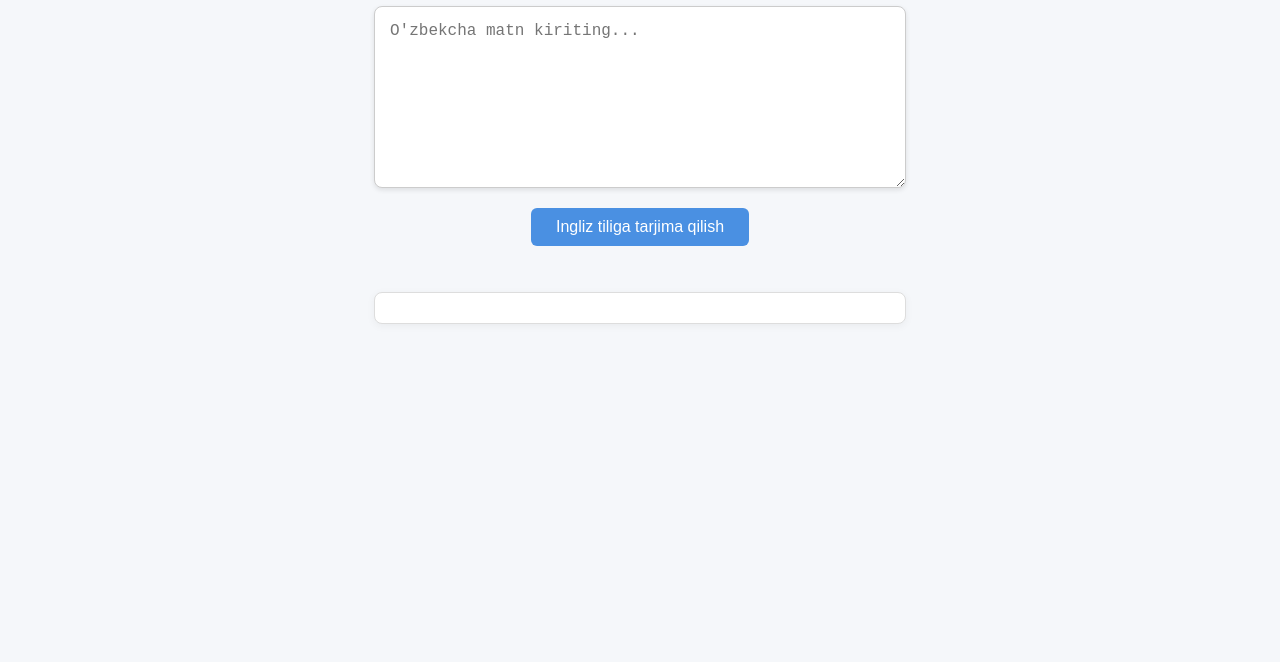
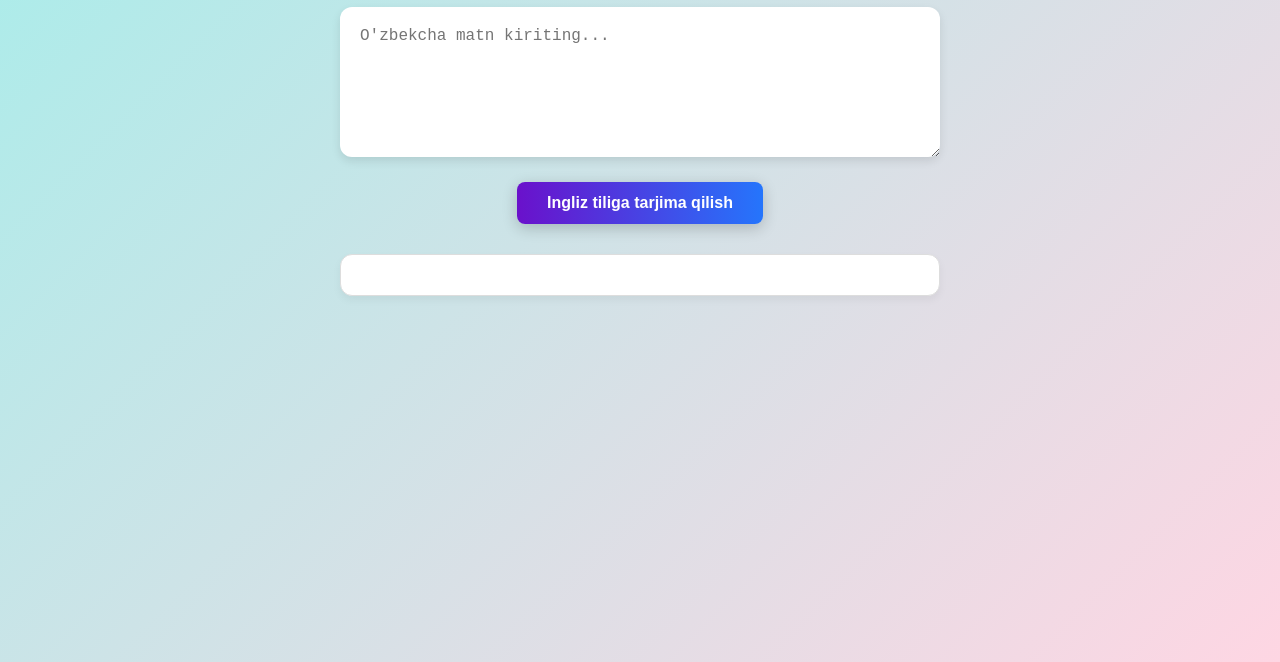
Before and after one commit to SuhrobAbdurazzokov/translator, a plain HTML site: page index.html in a window 1280 px wide. Shown: the part 138-800 px from the top of the page. Drawn offline with Linux system fonts and the light colour scheme.

Commit message:
updae translator

```diff
--- a/index.html
+++ b/index.html
@@ -3,59 +3,97 @@
   <head>
     <meta charset="UTF-8" />
     <title>Tarjimon</title>
+    <link
+      href="https://fonts.googleapis.com/css2?family=Poppins:wght@400;600&display=swap"
+      rel="stylesheet"
+    />
     <style>
+      * {
+        box-sizing: border-box;
+        margin: 0;
+        padding: 0;
+      }
+
       body {
-        font-family: "Segoe UI", sans-serif;
-        background: #f5f7fa;
+        font-family: "Poppins", sans-serif;
+        background: linear-gradient(135deg, #a8edea, #fed6e3);
+        min-height: 100vh;
         display: flex;
         flex-direction: column;
         align-items: center;
-        padding: 50px 20px;
+        justify-content: flex-start;
+        padding: 60px 20px;
+        color: #333;
       }
 
       h1 {
-        color: #333;
+        font-size: 36px;
+        margin-bottom: 30px;
+        color: #2c3e50;
+        text-shadow: 1px 1px 2px rgba(0, 0, 0, 0.1);
       }
 
       textarea {
         width: 90%;
-        max-width: 500px;
+        max-width: 600px;
         height: 150px;
-        padding: 15px;
+        padding: 20px;
         font-size: 16px;
-        border: 1px solid #ccc;
-        border-radius: 8px;
+        border: none;
+        border-radius: 12px;
+        box-shadow: 0 4px 10px rgba(0, 0, 0, 0.1);
         resize: vertical;
-        margin-bottom: 20px;
-        box-shadow: 0 2px 5px rgba(0, 0, 0, 0.1);
+        background: #ffffff;
+        transition: box-shadow 0.3s;
+        margin-bottom: 25px;
+      }
+
+      textarea:focus {
+        outline: none;
+        box-shadow: 0 0 0 3px #8ec5fc;
       }
 
       button {
-        padding: 10px 25px;
+        padding: 12px 30px;
         font-size: 16px;
-        background-color: #4a90e2;
+        font-weight: 600;
+        background: linear-gradient(to right, #6a11cb, #2575fc);
         color: white;
         border: none;
-        border-radius: 6px;
+        border-radius: 8px;
         cursor: pointer;
-        transition: background-color 0.3s;
+        box-shadow: 0 4px 15px rgba(0, 0, 0, 0.2);
+        transition: all 0.3s ease;
         margin-bottom: 30px;
       }
 
       button:hover {
-        background-color: #357ab7;
+        transform: translateY(-2px);
+        box-shadow: 0 6px 20px rgba(0, 0, 0, 0.25);
       }
 
       #result {
         width: 90%;
-        max-width: 500px;
-        background: #fff;
-        border-radius: 8px;
-        padding: 15px;
+        max-width: 600px;
+        background: #ffffff;
+        border-radius: 12px;
+        padding: 20px;
         font-size: 16px;
         border: 1px solid #ddd;
-        box-shadow: 0 2px 8px rgba(0, 0, 0, 0.05);
+        box-shadow: 0 4px 8px rgba(0, 0, 0, 0.05);
         white-space: pre-line;
+        color: #2d3436;
+        transition: background 0.3s;
+      }
+
+      @media (max-width: 600px) {
+        h1 {
+          font-size: 28px;
+        }
+
+        button {
+          width: 100%;
+        }
       }
     </style>
   </head>
```
